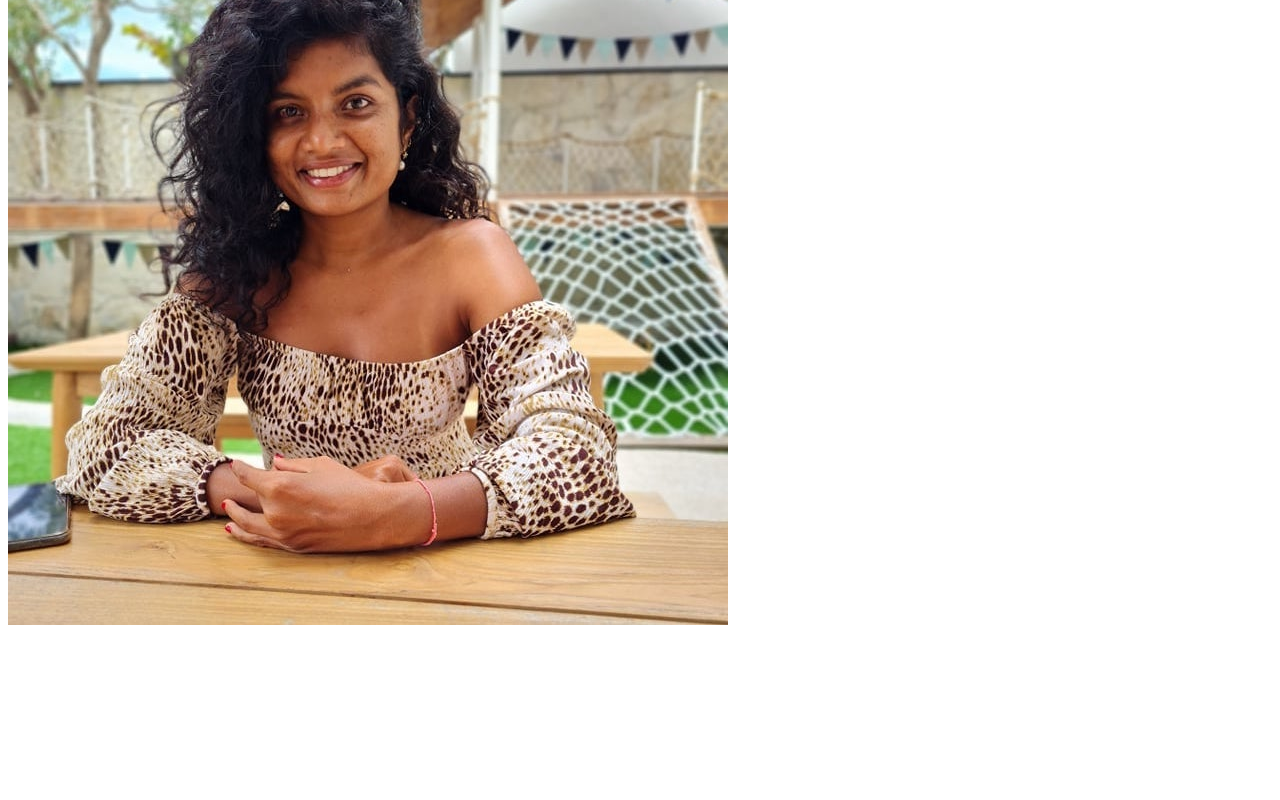
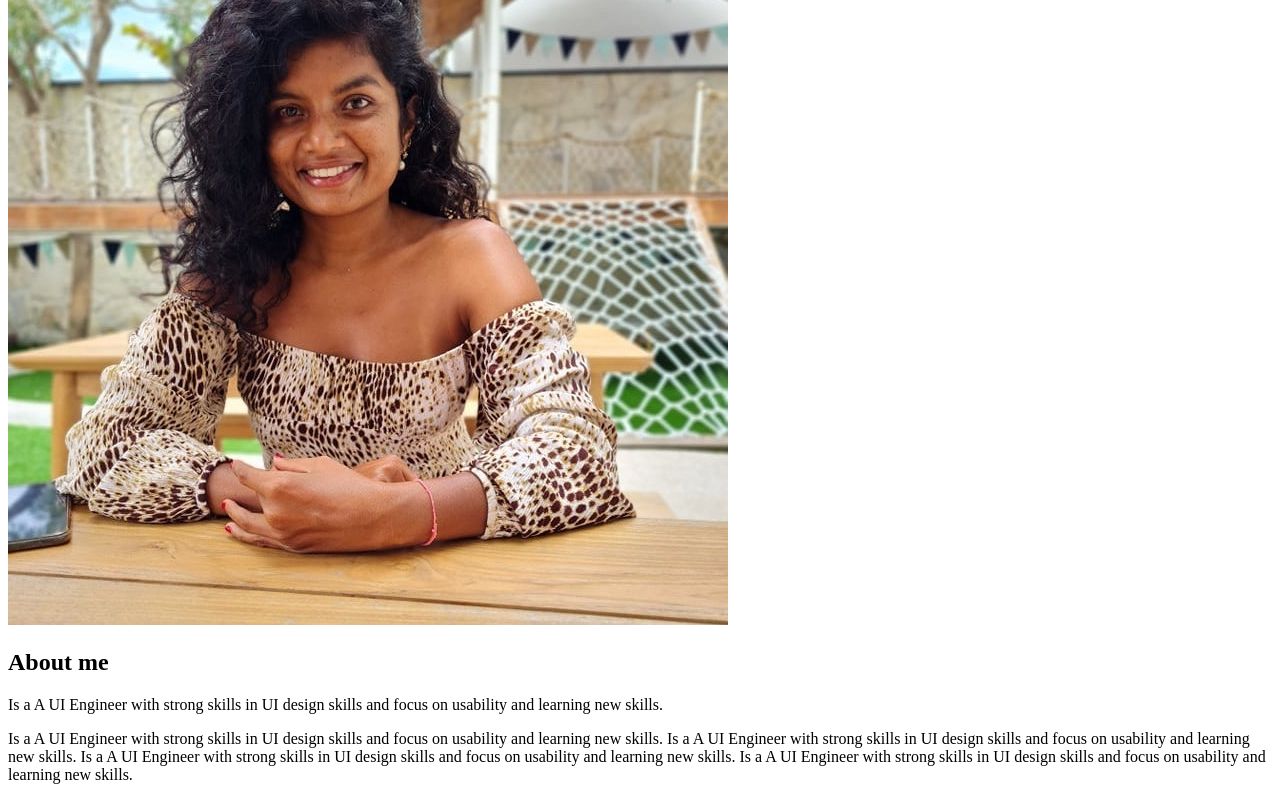
Before and after one commit to alexandriaroberts/portfolio-2023, a Next.js app: page / in a window 1280 px wide. Shown: the part 385-1185 px from the top of the page. Before the commit the page ends 1022 px from the top, so only its background shows below. Built offline with nearby package versions, Linux system fonts and the light colour scheme; what theme-ui would draw is missing.

Commit message:
Working on Typography components and about me section

```diff
--- /dev/null
+++ b/components/Typography.tsx
@@ -0,0 +1,64 @@
+/* eslint-disable @next/next/no-img-element */
+/** @jsx jsx */
+/** @jsxRuntime classic */
+import { jsx } from 'theme-ui';
+import { ReactNode } from 'react';
+import classnames from 'classnames';
+
+interface TypographyProps {
+  children?: ReactNode;
+  className?: string;
+}
+
+export const H1 = ({ children, className, ...props }: TypographyProps) => (
+  <h1
+    className={classnames(className)}
+    sx={{
+      fontFamily: 'Lora, serif',
+      fontSize: '80px',
+      fontStyle: 'normal',
+      fontWeight: '200',
+      lineHeight: '80px',
+      letterSpacing: '2px',
+    }}
+    {...props}
+  >
+    {children}
+  </h1>
+);
+
+export const H2 = ({ children, className, ...props }: TypographyProps) => (
+  <h2
+    className={classnames(className)}
+    sx={{
+      fontFamily: 'Lora, serif',
+      fontSize: '74px',
+      fontStyle: 'normal',
+      fontWeight: '200',
+      lineHeight: '78px',
+      letterSpacing: '2px',
+      mb: '48px',
+    }}
+    {...props}
+  >
+    {children}
+  </h2>
+);
+
+export const P = ({ children, className, ...props }: TypographyProps) => (
+  <p
+    className={classnames(className)}
+    sx={{
+      fontFamily: 'Noto Serif',
+      fontSize: '20px',
+      fontStyle: 'normal',
+      fontWeight: '500',
+      lineHeight: '37px',
+      letterSpacing: '2px',
+      mb: '54px',
+    }}
+    {...props}
+  >
+    {children}
+  </p>
+);
--- a/pages/index.tsx
+++ b/pages/index.tsx
@@ -4,22 +4,22 @@
 import { jsx } from 'theme-ui';
 import { Container } from '../components/Container';
 import { Divider } from '../components/Divider';
+import { H1, H2, P } from '../components/Typography';
 
 export default function Home() {
   return (
     <Container>
       <div
-        sx={{ display: 'grid', gridTemplateColumns: '1fr 1fr', mt: '164px' }}
+        sx={{
+          display: 'grid',
+          gridTemplateColumns: '1fr 1fr',
+          mt: '164px',
+          gap: '64px',
+        }}
       >
         <div sx={{ gridColumn: 1 }}>
-          <h1
+          <H1
             sx={{
-              fontFamily: 'Lora, serif',
-              fontSize: '78px',
-              fontStyle: 'normal',
-              fontWeight: '200',
-              lineHeight: '78px',
-              letterSpacing: '2px',
               mb: '20px',
             }}
           >
@@ -28,31 +28,32 @@ export default function Home() {
             </span>
             <br />
             roberts
-          </h1>
+          </H1>
           <Divider width='80%' sx={{ mt: '20px' }} />
-          <p
+          <P
             sx={{
-              fontFamily: 'Noto Serif',
-              fontSize: '20px',
-              fontStyle: 'normal',
-              fontWeight: '500',
-              lineHeight: '37px',
-              letterSpacing: '2px',
-              mb: '20px',
+              my: '20px',
             }}
           >
             Is an UI Engineer with strong skills in UI design and focus on
             usability and love learning new tech.
-          </p>
+          </P>
         </div>
-        <div sx={{ gridColumn: 2, position: 'relative' }}>
+        <div
+          sx={{
+            gridColumn: 2,
+            display: 'grid',
+            justifySelf: 'end',
+            position: 'relative',
+          }}
+        >
           <Divider
             width='1px'
             height='130%'
             sx={{
               position: 'absolute',
               top: '-25px',
-              right: '120px',
+              right: '0px',
               zIndex: -1,
             }}
           />
@@ -63,14 +64,12 @@ export default function Home() {
             sx={{
               position: 'absolute',
               top: '50px',
-              right: '220px',
+              right: '120px',
               zIndex: -1,
             }}
           />
 
-          <div
-            sx={{ maxWidth: '580px', height: '100%', mt: '164px', mr: '120px' }}
-          >
+          <div sx={{ maxWidth: '580px', height: '100%', mt: '164px' }}>
             <img
               src='../profile.jpg'
               alt='Head Shot of Lexie'
@@ -79,6 +78,25 @@ export default function Home() {
           </div>
         </div>
       </div>
+      <main>
+        <H2 sx={{ position: 'relative' }}>
+          About <span sx={{ width: '108px', height: '138px', bg: 'primary' }} />{' '}
+          me
+        </H2>
+        <P>
+          Is a A UI Engineer with strong skills in UI design skills and focus on
+          usability and learning new skills.
+        </P>
+        <P>
+          Is a A UI Engineer with strong skills in UI design skills and focus on
+          usability and learning new skills. Is a A UI Engineer with strong
+          skills in UI design skills and focus on usability and learning new
+          skills. Is a A UI Engineer with strong skills in UI design skills and
+          focus on usability and learning new skills. Is a A UI Engineer with
+          strong skills in UI design skills and focus on usability and learning
+          new skills.
+        </P>
+      </main>
     </Container>
   );
 }
```
